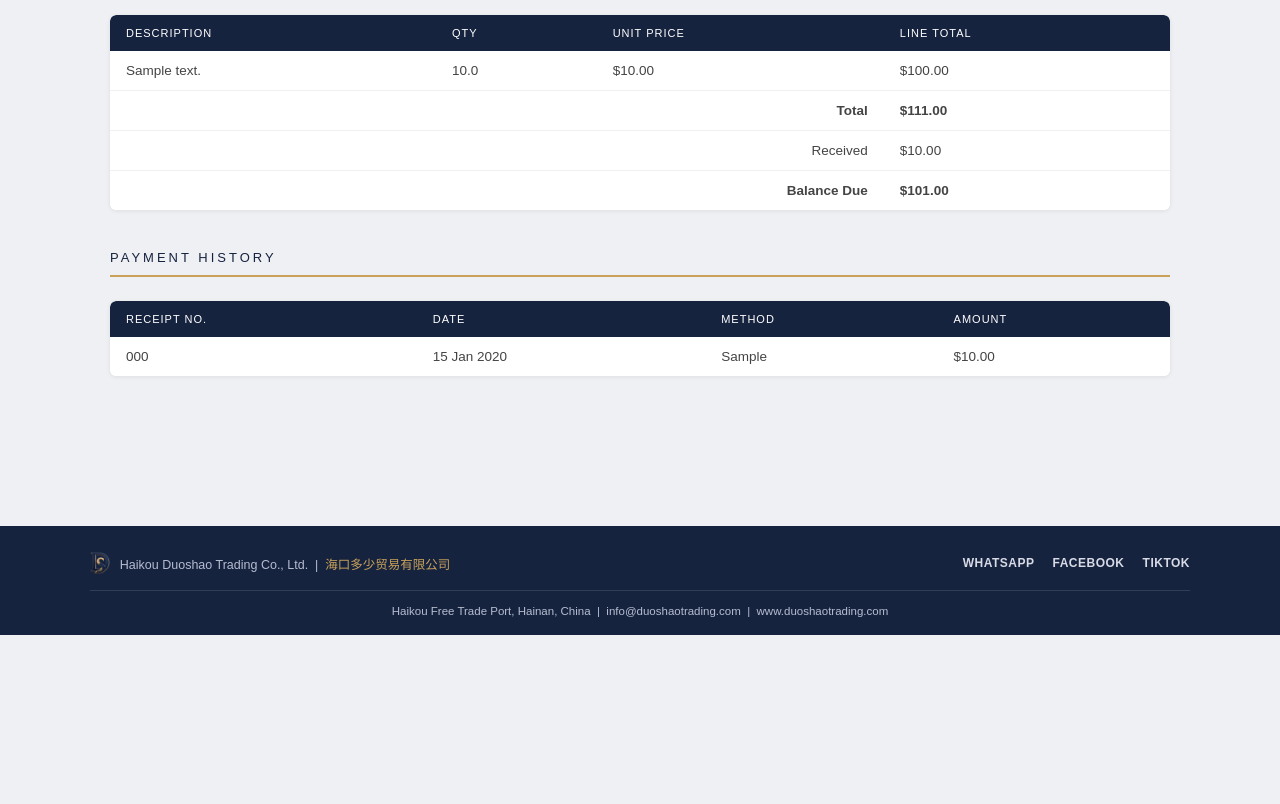
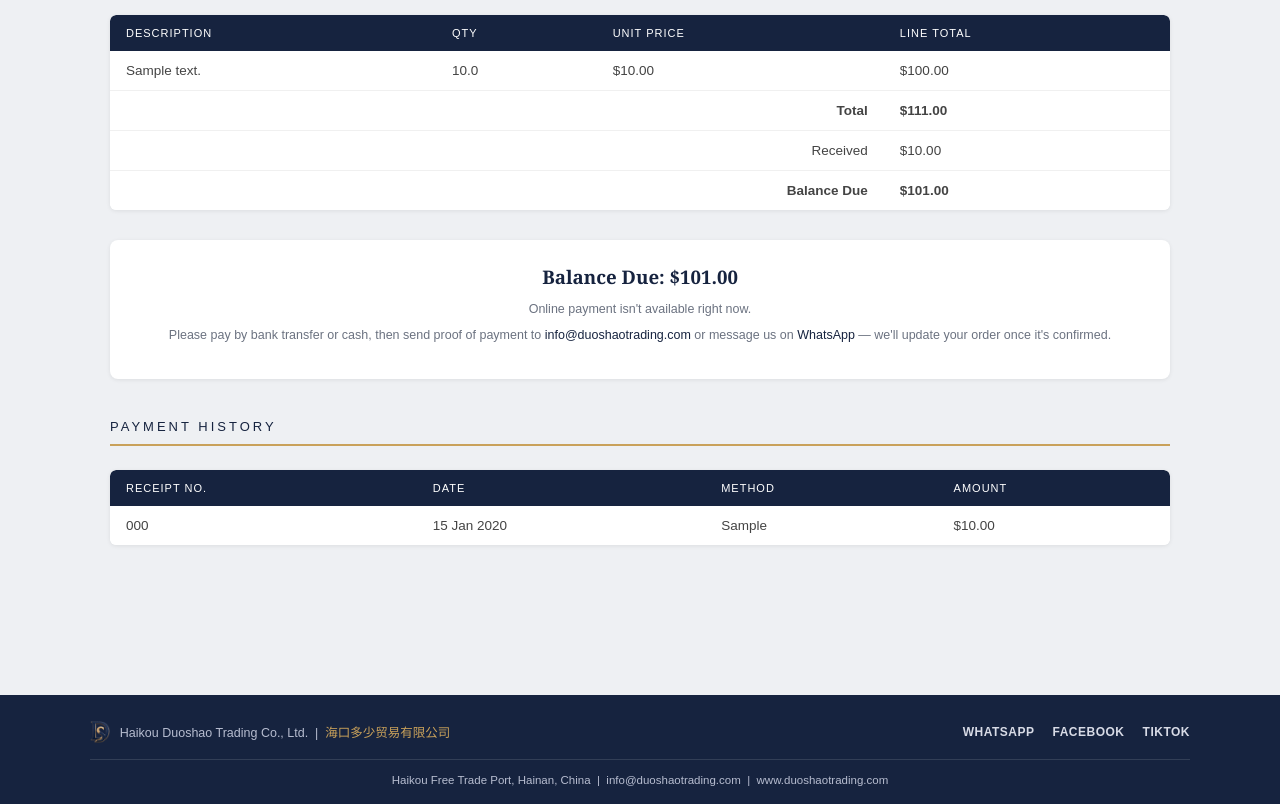
Before and after one commit to ntawandae/DS-Trading, a Flask app: template duoshao/templates/account/order_detail.html in a window 1280 px wide. Shown: the part 612-1416 px from the top of the page. Before the commit the page ends 1247 px from the top, so only its background shows below. Run offline with Flask 3, Linux system fonts and the light colour scheme; the template is opened without the code that fills it: values that come from a table or form of the project are taken from there, others are empty; tables that the repository leaves empty hold one stand-in row (values such as "Sample post").

Commit message:
Update order_detail.html

```diff
--- a/duoshao/templates/account/order_detail.html
+++ b/duoshao/templates/account/order_detail.html
@@ -48,6 +48,37 @@
   </table>
 </div>
 
+{% if sale.balance_due > 0.005 %}
+<div class="card-block" style="text-align:center;">
+  <h3 style="margin-bottom:10px;">Balance Due: ${{ "%.2f"|format(sale.balance_due) }}</h3>
+  {% if paypal_available or stripe_available %}
+  <p class="muted" style="margin-bottom:16px;">Pay the remaining balance securely online:</p>
+  <div style="display:flex; gap:12px; justify-content:center; flex-wrap:wrap; margin-bottom:18px;">
+    {% if paypal_available %}
+    <a href="{{ url_for('cart.paypal_pay', sale_id=sale.id) }}" class="btn btn-gold">Pay via PayPal</a>
+    {% endif %}
+    {% if stripe_available %}
+    <a href="{{ url_for('cart.stripe_pay', sale_id=sale.id) }}" class="btn btn-navy">Pay via Card</a>
+    {% endif %}
+  </div>
+  <p class="muted" style="font-size:12.5px;">
+    Prefer bank transfer or cash? Email
+    <a href="mailto:info@duoshaotrading.com?subject=Payment%20for%20Order%20%23{{ sale.id }}">info@duoshaotrading.com</a>
+    or message us on <a href="https://wa.me/8614768628265" target="_blank" rel="noopener">WhatsApp</a>
+    with proof of payment and we'll update your order manually.
+  </p>
+  {% else %}
+  <p class="muted" style="margin-bottom:10px;">Online payment isn't available right now.</p>
+  <p class="muted">
+    Please pay by bank transfer or cash, then send proof of payment to
+    <a href="mailto:info@duoshaotrading.com?subject=Payment%20for%20Order%20%23{{ sale.id }}">info@duoshaotrading.com</a>
+    or message us on <a href="https://wa.me/8614768628265" target="_blank" rel="noopener">WhatsApp</a> —
+    we'll update your order once it's confirmed.
+  </p>
+  {% endif %}
+</div>
+{% endif %}
+
 {% if sale.receipts %}
 <div class="section-title"><span>Payment History</span></div>
 <div class="table-wrap">
```
